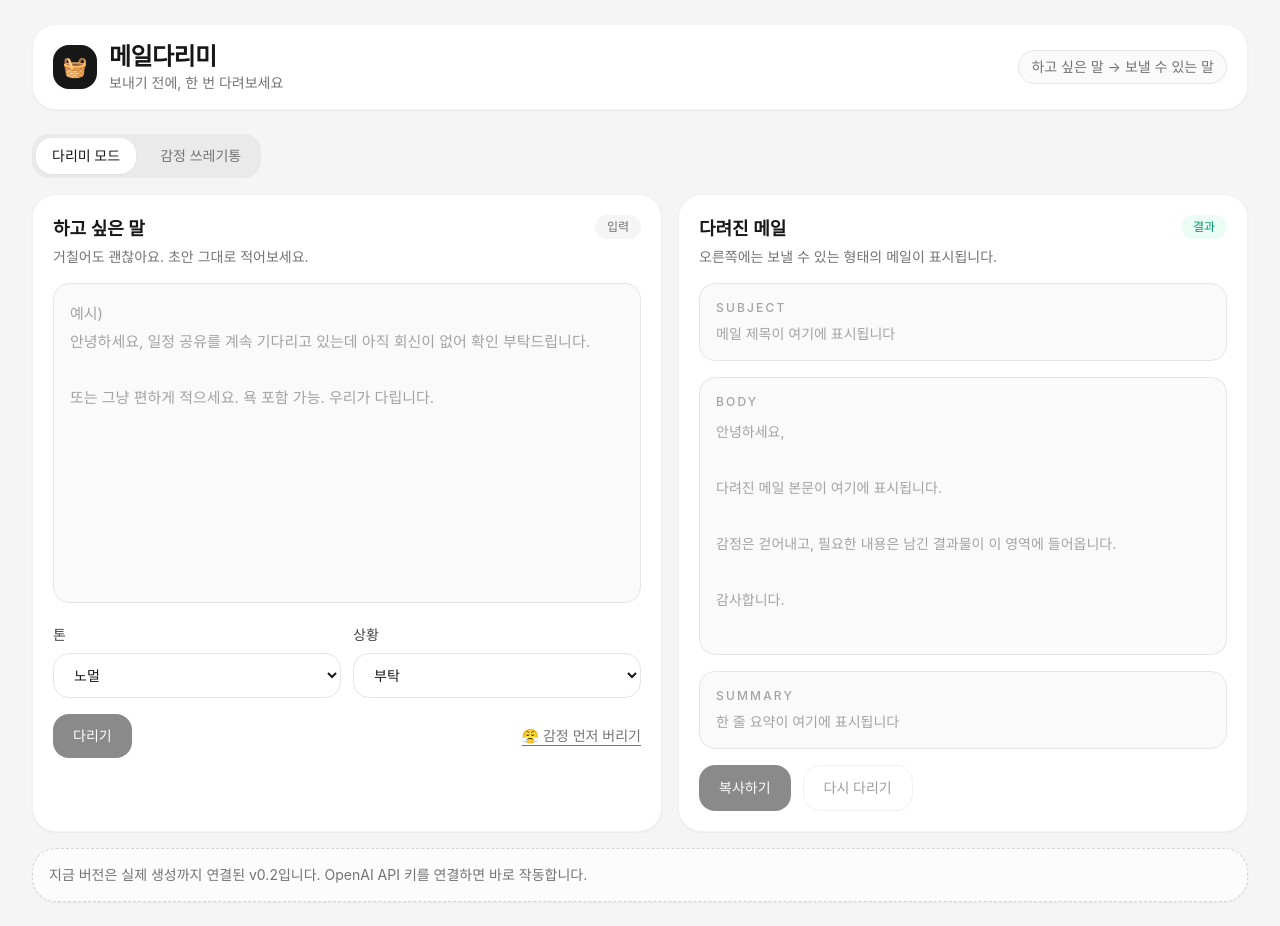
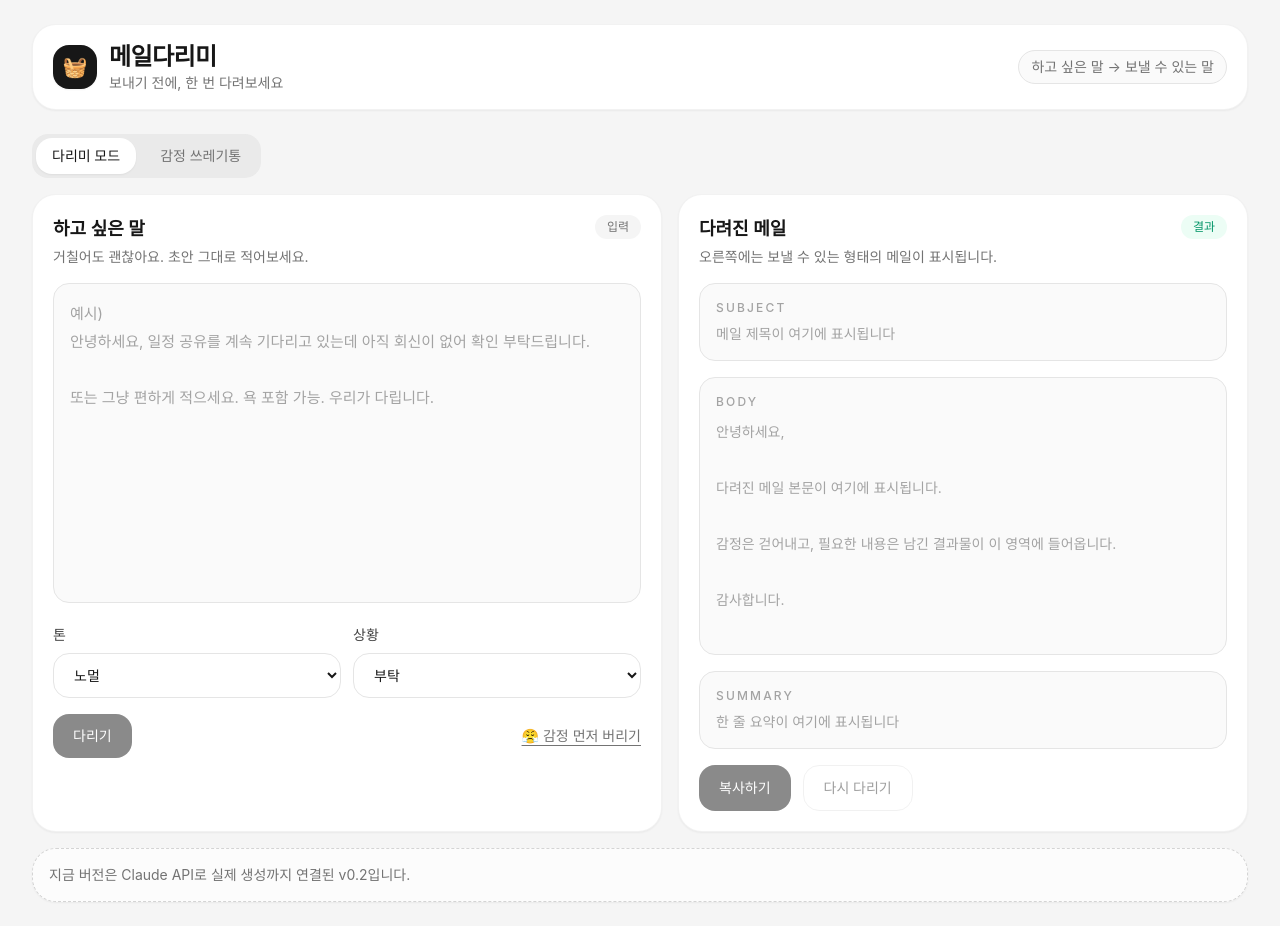
Before and after one commit to kimsogenie/mailironer, a Next.js app: page / in a window 1280 px wide. Built offline with nearby package versions, Linux system fonts and the light colour scheme.

Commit message:
Update index.jsx

```diff
--- a/pages/index.jsx
+++ b/pages/index.jsx
@@ -273,7 +273,7 @@ export default function MailIronerApp() {
               </section>
 
               <section className="mt-4 rounded-3xl border border-dashed border-neutral-300 bg-white/70 p-4 text-sm text-neutral-500 shadow-sm">
-                지금 버전은 실제 생성까지 연결된 v0.2입니다. OpenAI API 키를 연결하면 바로 작동합니다.
+                지금 버전은 Claude API로 실제 생성까지 연결된 v0.2입니다.
               </section>
             </>
           ) : (
```
